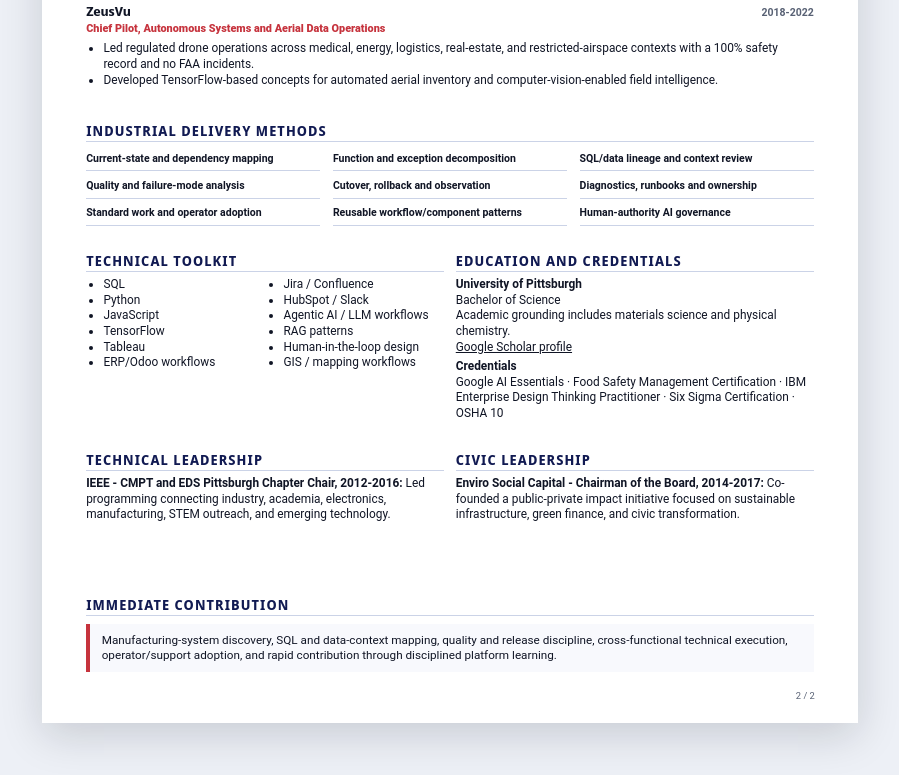
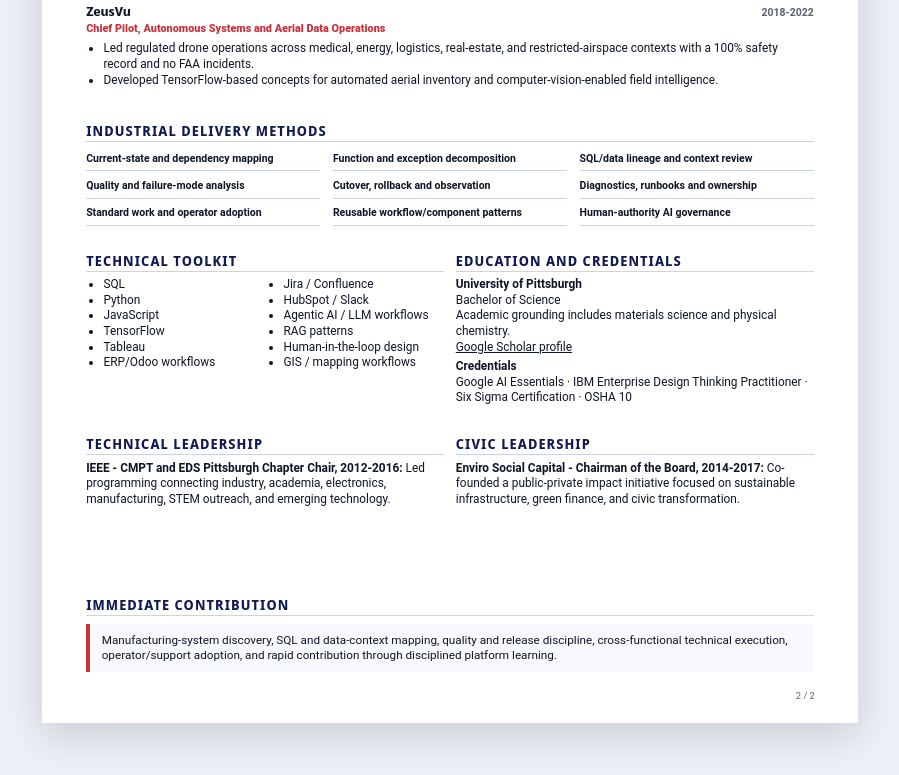
Before and after one commit to russelldudek/ByteCubit, a website: page resume.html in a window 1280 px wide. Shown: the part 1536-2311 px from the top of the page, without its empty margins (190-1089 px from the left). Drawn offline with Linux system fonts and the light colour scheme.

Commit message:
Remove irrelevant food safety credential from Bytecubit resume

```diff
--- a/resume.html
+++ b/resume.html
@@ -36,7 +36,7 @@
     <section class="doc-section"><h2>Industrial delivery methods</h2><div class="capability-grid"><div>Current-state and dependency mapping</div><div>Function and exception decomposition</div><div>SQL/data lineage and context review</div><div>Quality and failure-mode analysis</div><div>Cutover, rollback and observation</div><div>Diagnostics, runbooks and ownership</div><div>Standard work and operator adoption</div><div>Reusable workflow/component patterns</div><div>Human-authority AI governance</div></div></section>
     <div class="page-grid-2">
       <section class="doc-section"><h2>Technical toolkit</h2><ul class="compact-list"><li>SQL</li><li>Python</li><li>JavaScript</li><li>TensorFlow</li><li>Tableau</li><li>ERP/Odoo workflows</li><li>Jira / Confluence</li><li>HubSpot / Slack</li><li>Agentic AI / LLM workflows</li><li>RAG patterns</li><li>Human-in-the-loop design</li><li>GIS / mapping workflows</li></ul></section>
-      <section class="doc-section"><h2>Education and credentials</h2><p><strong>University of Pittsburgh</strong><br>Bachelor of Science<br>Academic grounding includes materials science and physical chemistry.<br><a href="https://scholar.google.com/citations?user=yHQSVd8AAAAJ&amp;hl=en">Google Scholar profile</a></p><p><strong>Credentials</strong><br>Google AI Essentials · Food Safety Management Certification · IBM Enterprise Design Thinking Practitioner · Six Sigma Certification · OSHA 10</p></section>
+      <section class="doc-section"><h2>Education and credentials</h2><p><strong>University of Pittsburgh</strong><br>Bachelor of Science<br>Academic grounding includes materials science and physical chemistry.<br><a href="https://scholar.google.com/citations?user=yHQSVd8AAAAJ&amp;hl=en">Google Scholar profile</a></p><p><strong>Credentials</strong><br>Google AI Essentials · IBM Enterprise Design Thinking Practitioner · Six Sigma Certification · OSHA 10</p></section>
     </div>
     <div class="page-grid-2">
       <section class="doc-section"><h2>Technical leadership</h2><p><strong>IEEE - CMPT and EDS Pittsburgh Chapter Chair, 2012-2016:</strong> Led programming connecting industry, academia, electronics, manufacturing, STEM outreach, and emerging technology.</p></section>
```
